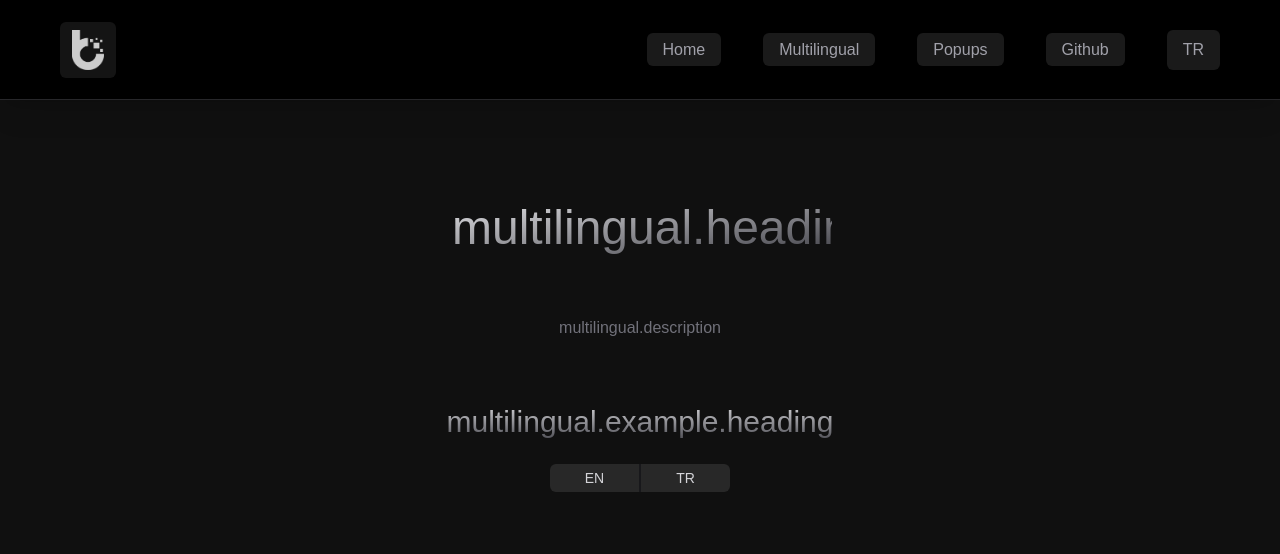
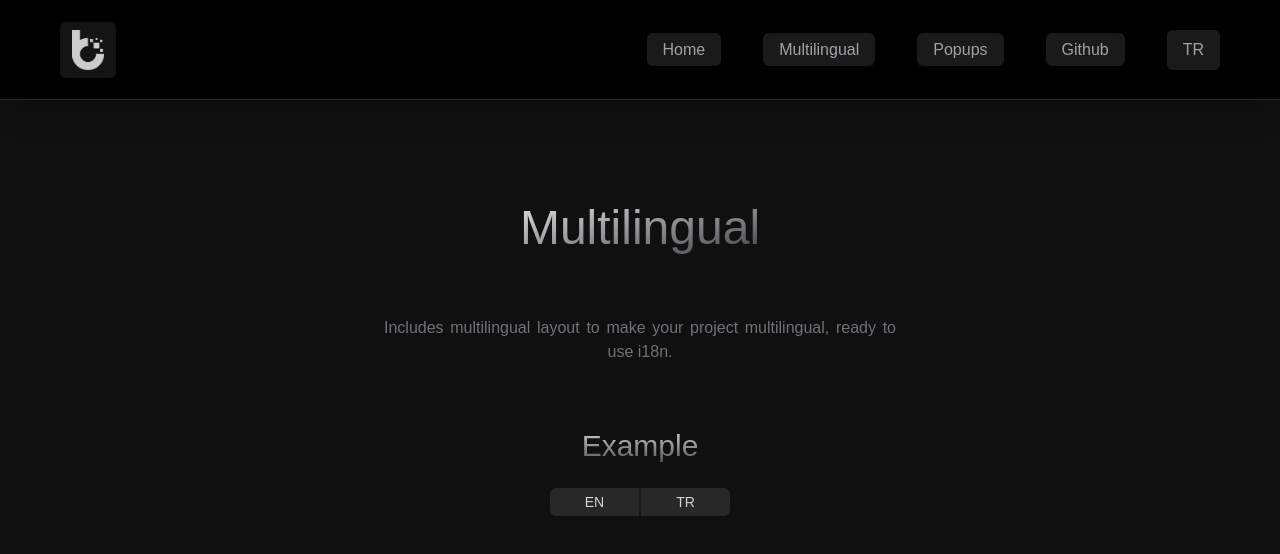
Before and after one commit to Beyond-Codes/beyond-next-ts-boilerplate, a Next.js app: page /multilingual in a window 1280 px wide. Shown: the top 554 px of the page. Built offline with nearby package versions, Linux system fonts and the light colour scheme.

Commit message:
rev: translations

```diff
--- a/public/assets/locales/en.json
+++ b/public/assets/locales/en.json
@@ -33,7 +33,8 @@
           "description": "Includes popups layout to make your project have pure popups without any packages."
         }
       ]
-    }
+    },
+    "last-text": "and much more."
   },
   "popups": {
     "heading": "Popups",
@@ -42,5 +43,12 @@
       "heading": "Examples",
       "last-text": "and much more, it's up to you."
     }
+  },
+  "multilingual": {
+    "heading": "Multilingual",
+    "description": "Includes multilingual layout to make your project multilingual, ready to use i18n.",
+    "example": {
+      "heading": "Example"
+    }
   }
 }
--- a/public/assets/locales/tr.json
+++ b/public/assets/locales/tr.json
@@ -3,44 +3,52 @@
     "links": ["Anasayfa", "Çoklu Dil", "Pop-uplar", "Github"]
   },
   "homepage": {
-    "heading": "Proje oluşturmanın hızlı yolu",
-    "description": "Next.JS TypeScript çok amaçlı şablonu ile hızlıca başlayın. Next.JS, TypeScript, deployment yardımcıları, linter, SEO yardımcıları, çoklu dil web uygulamaları ve hazır pop-up düzenleri, hızlıca web uygulamaları oluşturmayı kolaylaştırır. Projenin özel gereksinimlerine göre genişletin ve özelleştirin.",
+    "heading": "Hızlı proje geliştirme yolu",
+    "description": "Next.JS TypeScript çok amaçlı şablonu ile web uygulamaları oluşturmak kolaylaşıyor. Next.JS, TypeScript, dağıtım yardımcıları, linterlar, SEO yardımcıları, çoklu dil desteği ve paketsiz pop-up düzenleri ile web uygulamaları oluşturmak artık çok kolay. Projelerin benzersiz ihtiyaçlarına uyacak şekilde genişletilebilir ve özelleştirilebilir.",
     "features": {
       "heading": "Özellikler",
       "elements": [
         {
           "heading": "TypeScript",
-          "description": "TypeScript ile oluşturuldu. TypeScript, JavaScript'in yazılan bir alt kümesidir ve JavaScript'e derlenir."
+          "description": "TypeScript ile oluşturuldu. TypeScript, düz JavaScript'e derlenebilen, tip dışavurumu içeren bir JavaScript üst kümesidir."
         },
         {
           "heading": "Deployment Yardımcıları",
-          "description": "Projenizi kolayca dağıtmak için dağıtım yardımcıları içerir, örneğin Alt URL, Otomatik sitemap vb."
+          "description": "Projenizin dağıtımını kolaylaştırmak için Base URL, Otomatik site haritası vb. gibi dağıtım yardımcılarını içerir."
         },
         {
           "heading": "Linter",
-          "description": "TypeScript için yapılandırılmış ESLint ve Prettier ile kodunuzu daha okunabilir ve tutarlı hale getirin."
+          "description": "Kodunuzu daha okunaklı ve tutarlı hale getirmek için TypeScript için yapılandırılmış ESLint ve Prettier dahil edilmiştir."
         },
         {
           "heading": "SEO Yardımcıları",
-          "description": "Meta etiketleri, OG etiketleri vb. gibi, uygulamanızı arama motoru dostu yapmak için SEO yardımcıları içerir."
+          "description": "Projenizi arama motoru dostu hale getirmek için Meta Etiketleri, Open Graph, OG etiketleri vb. gibi SEO yardımcılarını içerir."
         },
         {
           "heading": "Çoklu Dil",
-          "description": "Çoklu dil düzeni, projenizi çoklu dil yapmak için hazır ve kullanıma hazır i18n içerir."
+          "description": "Projenizi çoklu dil desteği ile kullanıma hazır hale getirmek için çoklu dil düzeni ve i18n desteği dahil edilmiştir."
         },
         {
           "heading": "Pop-uplar",
-          "description": "Projenizin paket olmadan kullanıma hazır pop-up'lar içeren bir düzeni olmasını sağlar."
+          "description": "Paket gerektirmeksizin projenize saf pop-up'lar eklemek için pop-up düzeni dahil edilmiştir."
         }
       ]
-    }
+    },
+    "last-text": "ve daha fazlası."
   },
   "popups": {
     "heading": "Pop-uplar",
-    "description": "Context tabanlı yaklaşım, pop-up bileşenlerinin akıcı bir şekilde entegre edilmesini sağlar, projenize entegre etmenizi kolaylaştırır. Genişletilebilirliği göz önünde bulundurarak, düzen, uygulamanızı bir sonraki seviyeye taşımak için ek pop-up'ları da kabul edebilir.",
+    "description": "Context temelli yaklaşım, popup bileşenlerinin sorunsuz bir şekilde entegre edilmesine olanak tanır ve projenize entegre etmeyi kolaylaştırır. Genişletilebilirlik göz önünde bulundurularak, düzen ek pop-up'ları barındırarak uygulamanızı bir sonraki seviyeye taşıyabilir.",
     "examples": {
       "heading": "Örnekler",
       "last-text": "ve daha fazlası, tamamen size kalmış."
     }
+  },
+  "multilingual": {
+    "heading": "Çoklu Dil",
+    "description": "Projenizi çoklu dil desteği ile kullanıma hazır hale getirmek için çoklu dil düzeni ve i18n desteği dahil edilmiştir.",
+    "example": {
+      "heading": "Örnek"
+    }
   }
 }
--- a/src/components/layout/Header.tsx
+++ b/src/components/layout/Header.tsx
@@ -50,7 +50,7 @@ export default function Header(): JSX.Element {
     {
       id: 1,
       name: 'header.links.1',
-      url: '/language',
+      url: '/multilingual',
       classNames: {
         desktop: ClassNames.desktop,
         mobile: ClassNames.mobile,
--- a/src/pages/index.tsx
+++ b/src/pages/index.tsx
@@ -124,6 +124,9 @@ export default function Home(): JSX.Element {
         <section className="grid w-fit max-w-theme auto-rows-fr grid-cols-1 place-content-start place-items-center gap-5 md:grid-cols-2 lg:grid-cols-3">
           {getFeatureGrid() as JSX.Element[]}
         </section>
+        <p className="text-left text-sm text-zinc-500">
+          {t({ id: 'homepage.last-text' })}
+        </p>
       </main>
       <Footer />
     </>
--- a/src/pages/popups.tsx
+++ b/src/pages/popups.tsx
@@ -6,7 +6,7 @@ import { usePopup } from '@/contexts/Popup.context';
 import Wait from '@/common/utils/Wait.util';
 import { useIntl } from 'react-intl';
 
-function Popups() {
+function Popups(): JSX.Element {
   const { formatMessage: t } = useIntl();
   const { activateAlertPopup, activateConfirmPopup, deactivateConfirmPopup } =
     usePopup();
```
